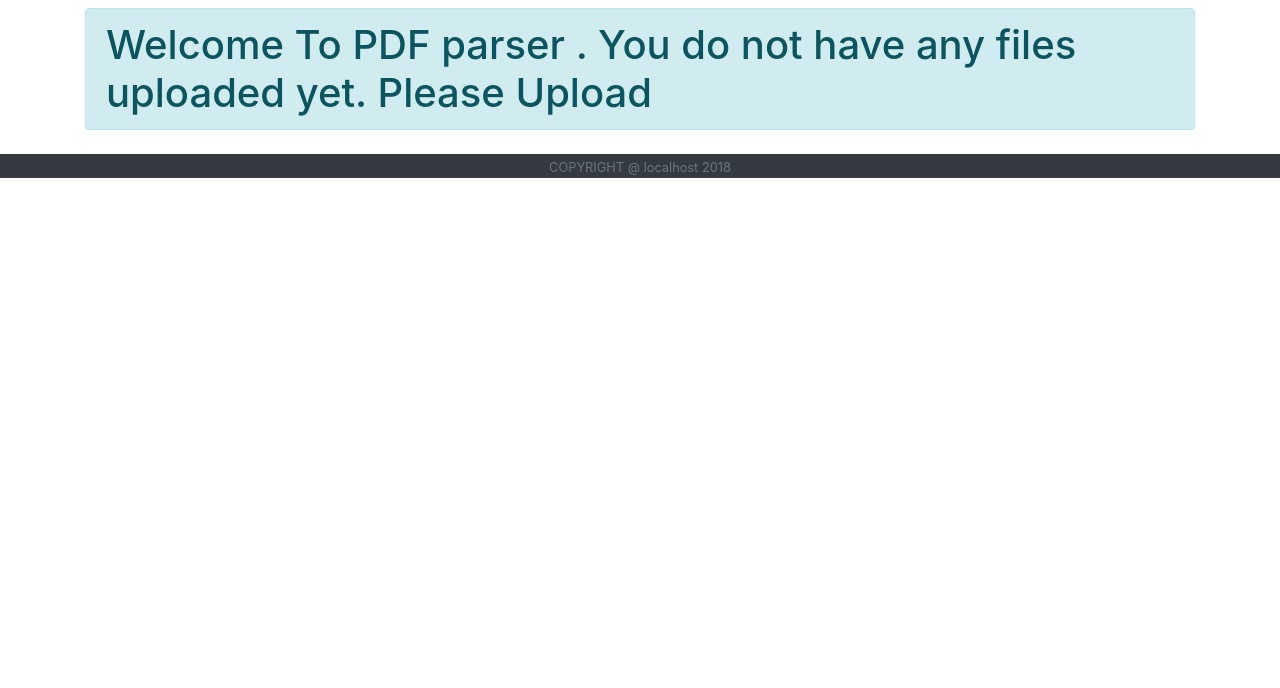
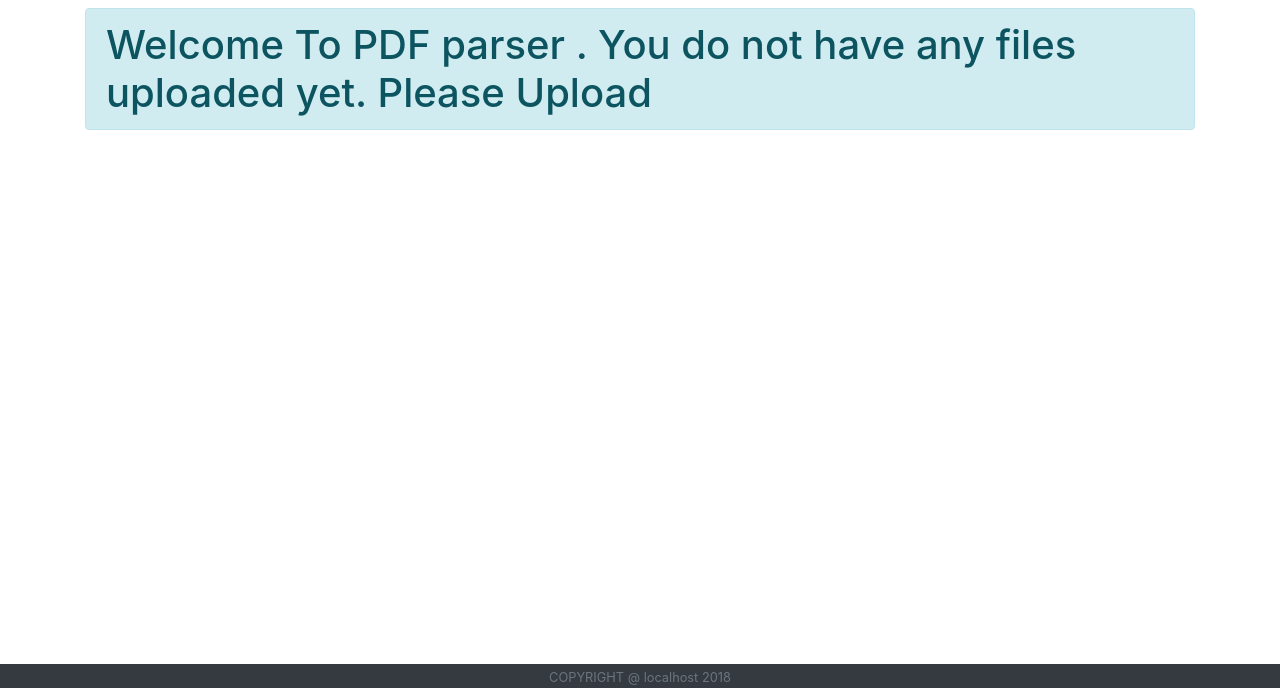
Before and after one commit to victory032/pdf-parser, a Django app: page / in a window 1280 px wide. Shown: the part 112-800 px from the top of the page. Run offline with Django 3.2, Linux system fonts and the light colour scheme; the visitor is signed in with stand-in values (Sample User, id 1); data that the repository does not hold is empty; some libraries are stand-ins or nearby versions.

Commit message:
add some sytle

```diff
--- a/templates/partials/_footer.html
+++ b/templates/partials/_footer.html
@@ -1,3 +1,3 @@
-<div class="bg-dark text-muted text-center">
+<div class="bg-dark text-muted text-center" style="position: fixed;bottom:0;right: 0;left: 0;">
     <small>COPYRIGHT @ {{ request.META.HTTP_HOST }} {% now 'Y' %}</small>
 </div>
```
